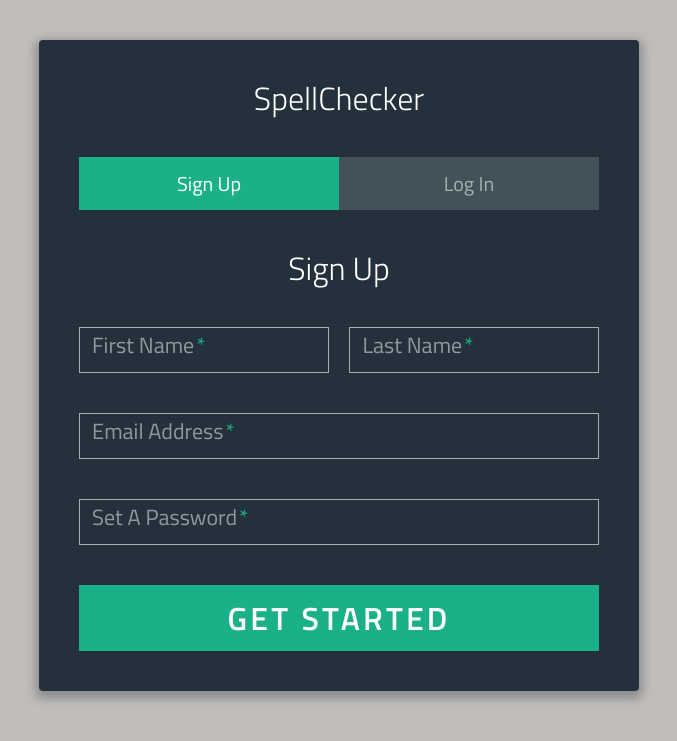
After one commit to bavneetsingh16/Spellcheck, a Django app: template Spellcheck/templates/index.html in a window 1280 px wide. The commit adds this page. Shown: the top 741 px of the page, without its empty margins (301-978 px from the left). Run offline with Django 3.2, Linux system fonts and the light colour scheme; the template is opened without the code that fills it, so the values that code supplies are empty; some libraries are stand-ins or nearby versions.

Commit message:
2nd Assignment

```diff
--- /dev/null
+++ b/Spellcheck/Correctfiles/SpellCheck.txt
@@ -0,0 +1,2 @@
+Spelling Errors IN something. Whatever; unusual mistakes?
+Spelling Errors IN something. Whatever; unusual mistakes?
--- /dev/null
+++ b/Spellcheck/UploadFiles/SpellCheck.txt
@@ -0,0 +1,2 @@
+Speling Errurs IN somethink. Whutever; unusuel misteakes?
+Spelling Errurs IN somethink. Whutever; unusuel misteakes?
--- /dev/null
+++ b/Spellcheck/UploadFiles/SpellCheck_3Xy1PtT.txt
@@ -0,0 +1,2 @@
+Speling Errurs IN somethink. Whutever; unusuel misteakes?
+Spelling Errurs IN somethink. Whutever; unusuel misteakes?
--- /dev/null
+++ b/Spellcheck/UploadFiles/SpellCheck_4L5Jqsg.txt
@@ -0,0 +1,2 @@
+Speling Errurs IN somethink. Whutever; unusuel misteakes?
+Spelling Errurs IN somethink. Whutever; unusuel misteakes?
--- /dev/null
+++ b/Spellcheck/UploadFiles/SpellCheck_AXvAajU.txt
@@ -0,0 +1,2 @@
+Speling Errurs IN somethink. Whutever; unusuel misteakes?
+Spelling Errurs IN somethink. Whutever; unusuel misteakes?
--- /dev/null
+++ b/Spellcheck/UploadFiles/SpellCheck_NNTjOC2.txt
@@ -0,0 +1,2 @@
+Speling Errurs IN somethink. Whutever; unusuel misteakes?
+Spelling Errurs IN somethink. Whutever; unusuel misteakes?
--- /dev/null
+++ b/Spellcheck/UploadFiles/SpellCheck_ao83oNE.txt
@@ -0,0 +1,2 @@
+Speling Errurs IN somethink. Whutever; unusuel misteakes?
+Spelling Errurs IN somethink. Whutever; unusuel misteakes?
--- /dev/null
+++ b/Spellcheck/UploadFiles/SpellCheck_jiK5UEL.txt
@@ -0,0 +1,2 @@
+Speling Errurs IN somethink. Whutever; unusuel misteakes?
+Spelling Errurs IN somethink. Whutever; unusuel misteakes?
--- /dev/null
+++ b/Spellcheck/UploadFiles/SpellCheck_wkVT2lO.txt
@@ -0,0 +1,2 @@
+Speling Errurs IN somethink. Whutever; unusuel misteakes?
+Spelling Errurs IN somethink. Whutever; unusuel misteakes?
--- /dev/null
+++ b/Spellcheck/templates/index.html
@@ -0,0 +1,121 @@
+<!DOCTYPE html>
+<html >
+<head>
+  <meta charset="UTF-8">
+  <title>Sign-Up/Login Form</title>
+
+  {% load staticfiles %}
+  <link href='https://fonts.googleapis.com/css?family=Titillium+Web:400,300,600' rel='stylesheet' type='text/css'>
+  <link rel="stylesheet" href="https://cdnjs.cloudflare.com/ajax/libs/normalize/5.0.0/normalize.min.css">
+
+  <script src="{% static 'js/app2.js' %}" type="text/javascript"></script>
+  <script src="{% static 'js/app3.js' %}" type="text/javascript"></script>
+
+      <link rel="stylesheet" href="{%static 'css/style.css' %}">
+
+
+</head>
+
+<body>
+  <div class="form">
+
+      <ul class="tab-group">
+		<h1>SpellChecker</h1>
+        <li class="tab active"><a href="#signup">Sign Up</a></li>
+        <li class="tab"><a href="#login">Log In</a></li>
+      </ul>
+
+      <div class="tab-content">
+        <div id="signup">
+          <h1>Sign Up</h1>
+
+
+
+          <form action="" method="post">
+            {% csrf_token %}
+
+          <div class="top-row">
+            <div class="field-wrap">
+              <label>
+                First Name<span class="req">*</span>
+              </label>
+              <input name="first" type="text" required autocomplete="off" />
+            </div>
+
+            <div class="field-wrap">
+              <label>
+                Last Name<span class="req">*</span>
+              </label>
+              <input name="last" type="text"required autocomplete="off"/>
+            </div>
+          </div>
+
+          <div class="field-wrap">
+            <label>
+              Email Address<span class="req">*</span>
+            </label>
+            <input name="newemail" type="email"required autocomplete="off"/>
+          </div>
+
+          <div class="field-wrap">
+            <label>
+              Set A Password<span class="req">*</span>
+            </label>
+            <input name="newpassword" type="password"required autocomplete="off"/>
+          </div>
+
+          <button name="login" type="submit" class="button button-block" value="signup"/>Get Started</button>
+
+          </form>
+
+        </div>
+
+        <div id="login">
+          <h1>Welcome Back!</h1>
+
+          <form action="" method="post">
+            {% csrf_token %}
+
+            <div class="field-wrap">
+            <label>
+              Email Address<span class="req">*</span>
+            </label>
+            <input name="username" type="email" required autocomplete="off"/>
+          </div>
+
+          <div class="field-wrap">
+            <label>
+              Password<span class="req">*</span>
+            </label>
+            <input name="password" type="password" required autocomplete="off"/>
+          </div>
+
+
+
+          <button name="login" class="button button-block" value="login"/>Log In</button>
+
+          </form>
+
+        </div>
+
+      </div><!-- tab-content -->
+
+</div> <!-- /form -->
+  <script src='http://cdnjs.cloudflare.com/ajax/libs/jquery/2.1.3/jquery.min.js'></script>
+
+    <script  src="{% static 'js/index.js' %}"></script>
+<script>
+{% for j in s %}
+{% if j == "invalid username" %}
+  var j="Invalid username1";
+  console.log(j);
+  alertone();
+  console.log("Invalid Username");
+{% endif %}
+{% if j == "invalid password" %}
+  alerttwo();
+{% endif %}
+{% endfor %}
+</script>
+</body>
+</html>
--- a/Spellcheck/urls.py
+++ b/Spellcheck/urls.py
@@ -3,7 +3,7 @@ from django.conf.urls import url
 from . import views
 
 urlpatterns = [
-    path('', views.index, name='index'),
+    path('', views.signup_login, name='signup_login'),
     path('upload/', views.upload, name='upload'),
     path('upload/download/', views.download, name='download'),
     url(r'^download/', views.download, name='download'),
--- a/WebApp/settings.py
+++ b/WebApp/settings.py
@@ -25,9 +25,9 @@ SECRET_KEY = ''
 # SECURITY WARNING: don't run with debug turned on in production!
 DEBUG = True
 
-ALLOWED_HOSTS = []
+ALLOWED_HOSTS = ['127.0.0.1']
 
-
+#'http://127.0.0.1:8000/Spellcheck',
 # Application definition
 
 INSTALLED_APPS = [
```
Also changed, not shown: Spellcheck/templates/download.html (+8 -3 lines), Spellcheck/templates/upload.html (+6 -1 lines), Spellcheck/views.py (+78 -12 lines).
